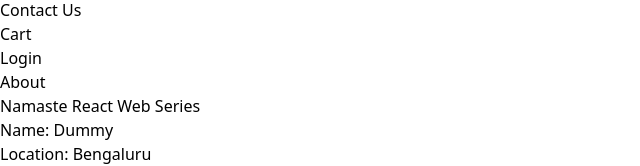
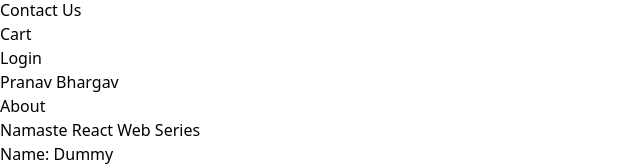
Before and after one commit to pranav456/React-practice, a React (Vite) app: page /about in a window 1280 px wide. Shown: the part 886-1052 px from the top of the page, without its empty margins (0-640 px from the left). Built offline with nearby package versions, Linux system fonts and the light colour scheme; no server answers.

Commit message:
implemented context API to access data across components

```diff
--- a/src/App.js
+++ b/src/App.js
@@ -1,13 +1,14 @@
-import React,{lazy,Suspense} from "react";
+import React, { lazy, Suspense, useEffect, useState,useContext } from "react";
 import ReactDOM from "react-dom/client";
 import Header from "./components/Header";
 import Body from "./components/Body";
-import { createBrowserRouter,RouterProvider,Outlet } from "react-router-dom";
+import { createBrowserRouter, RouterProvider, Outlet, useSearchParams } from "react-router-dom";
 // import About from "./components/About";
 import Contact from "./components/Contact";
 import Error from "./components/Error";
 import RestaurantMenu from "./components/RestaurantMenu";
 import LoginForm from "./components/LoginForm";
+import userContext from "./utils/userContext";
 
 // Chunking
 // Code Splitting
@@ -17,48 +18,65 @@
 // Dynamic import
 
 
-const About = lazy(()=>import("./components/About"))
+const About = lazy(() => import("./components/About"))
 
-const AppLayout = () => (
+
+const AppLayout = () => {
+
+  const [userName, setUserName] = useState();
+
+  useEffect (()=>{
+    //Make an API call and send username and password
+    const data = {
+      name:"Pranav Bhargav",
+    }
+    setUserName(data.name)
+
+  },[])
+
+  return (
+    <userContext.Provider value = {{loggedInUser: userName,setUserName}}>
     <div className="app">
       <Header />
       <Outlet />
     </div>
-);
+    </userContext.Provider>
+  )
+};
 
 const appRouter = createBrowserRouter([
   {
     path: '/',
-    element: <AppLayout/>,
+    element: <AppLayout />,
 
-    children :[
+    children: [
       {
-        path:'/',
-        element:<Body/>
+        path: '/',
+        element: <Body />
 
       },
 
       {
-    path:'/about',
-    element:(<Suspense fallback={<h1>Loading...</h1>}><About/></Suspense>)
+        path: '/about',
+        element: (<Suspense fallback={<h1>Loading...</h1>}><About /></Suspense>)
 
       },
       {
-    path:'/contact',
-    element:<Contact/>
+        path: '/contact',
+        element: <Contact />
       },
       {
-    path:'/restaurants/:resId',
-    element:<RestaurantMenu />
+        path: '/restaurants/:resId',
+        element: <RestaurantMenu />
       },
       {
-    path:'/login',
-    element:<LoginForm/>
+        path: '/login',
+        element: <LoginForm />
       }
     ],
-errorElement:<Error/>,
+    errorElement: <Error />,
   }
 ])
 
 const root = ReactDOM.createRoot(document.getElementById("root"));
-root.render(<RouterProvider router={appRouter}/>);
+root.render(<RouterProvider router={appRouter} />);
--- a/src/components/Body.js
+++ b/src/components/Body.js
@@ -1,9 +1,10 @@
 import RestaurantCard, { withPromotedLabel } from "./RestaurantCard";
 import resData from "../utils/mockData";
-import { useEffect, useState } from "react";
+import { useEffect, useState,useContext } from "react";
 import ShimmerUI from "./ShimmerUI";
 import { Link } from "react-router-dom";
 import useOnlineStatus from "../utils/useOnlineStatus";
+import userContext from "../utils/userContext";
 
 const Body = () => {
   const [listOfRestaurants, setListOfRestaurants] = useState([]);
@@ -28,11 +29,11 @@
       console.log(json);
       //Optional Chaining
       setListOfRestaurants(
-        json?.data?.cards[2]?.card?.card?.gridElements?.infoWithStyle
+        json?.data?.cards[1]?.card?.card?.gridElements?.infoWithStyle
           ?.restaurants
       );
       setFilteredRestaurant(
-        json?.data?.cards[2]?.card?.card?.gridElements?.infoWithStyle
+        json?.data?.cards[1]?.card?.card?.gridElements?.infoWithStyle
           ?.restaurants
       );
 
@@ -58,6 +59,11 @@
 
     )
   }
+
+  const data = useContext(userContext)
+  console.log(data)
+  const {loggedInUser,setUserName} = useContext(userContext)
+  console.log(setUserName)
 
   return listOfRestaurants.length === 0 ? (
     <ShimmerUI />
@@ -100,6 +106,11 @@
               Filter Restaurant By rating
             </button>
           </div>
+          <div className="search m-4 p-4 flex items-center">
+            <label className="m-2 p-2">UserName</label>
+            <input className="border border-black" value={loggedInUser} onChange={(e)=>setUserName(e.target.value)}/>
+
+          </div>
         </div>
 
         <div className="flex flex-wrap">
--- a/src/components/Header.js
+++ b/src/components/Header.js
@@ -1,5 +1,6 @@
 import { LOGO_URL } from "../utils/constants";
-import { useState } from "react";
+import userContext from "../utils/userContext";
+import { useContext, useState } from "react";
 import { Link } from "react-router-dom";
 import useOnlineStatus from "../utils/useOnlineStatus";
 import offlineStatus from "../assets/no-connection.png";
@@ -7,6 +8,8 @@
 const Header = () => {
   const [btnVariable,setBtnVariable] = useState("Login")
   const onlineStatus = useOnlineStatus()
+  const {loggedInUser} = useContext(userContext);
+  console.log(loggedInUser);
   return(
     <div className="flex justify-between bg-pink-100 shadow-lg">
       <div className="logo-container">
@@ -23,6 +26,7 @@
             btnVariable === "Login" ? setBtnVariable("Logout") : setBtnVariable("Login")
           }}>{btnVariable}</button> */}
           <li className="px-4"><Link to='/login'>Login</Link></li>
+          <li className="px-4 font-bold ">{loggedInUser}</li>
         </ul>
       </div>
     </div>
--- /dev/null
+++ b/src/utils/userContext.js
@@ -0,0 +1,7 @@
+import { createContext } from "react";
+
+const userContext = createContext({
+    loggedInUser :"DefaultUser",
+})
+
+export default userContext;
```
Lines whose indentation alone changed are shown as unchanged.
